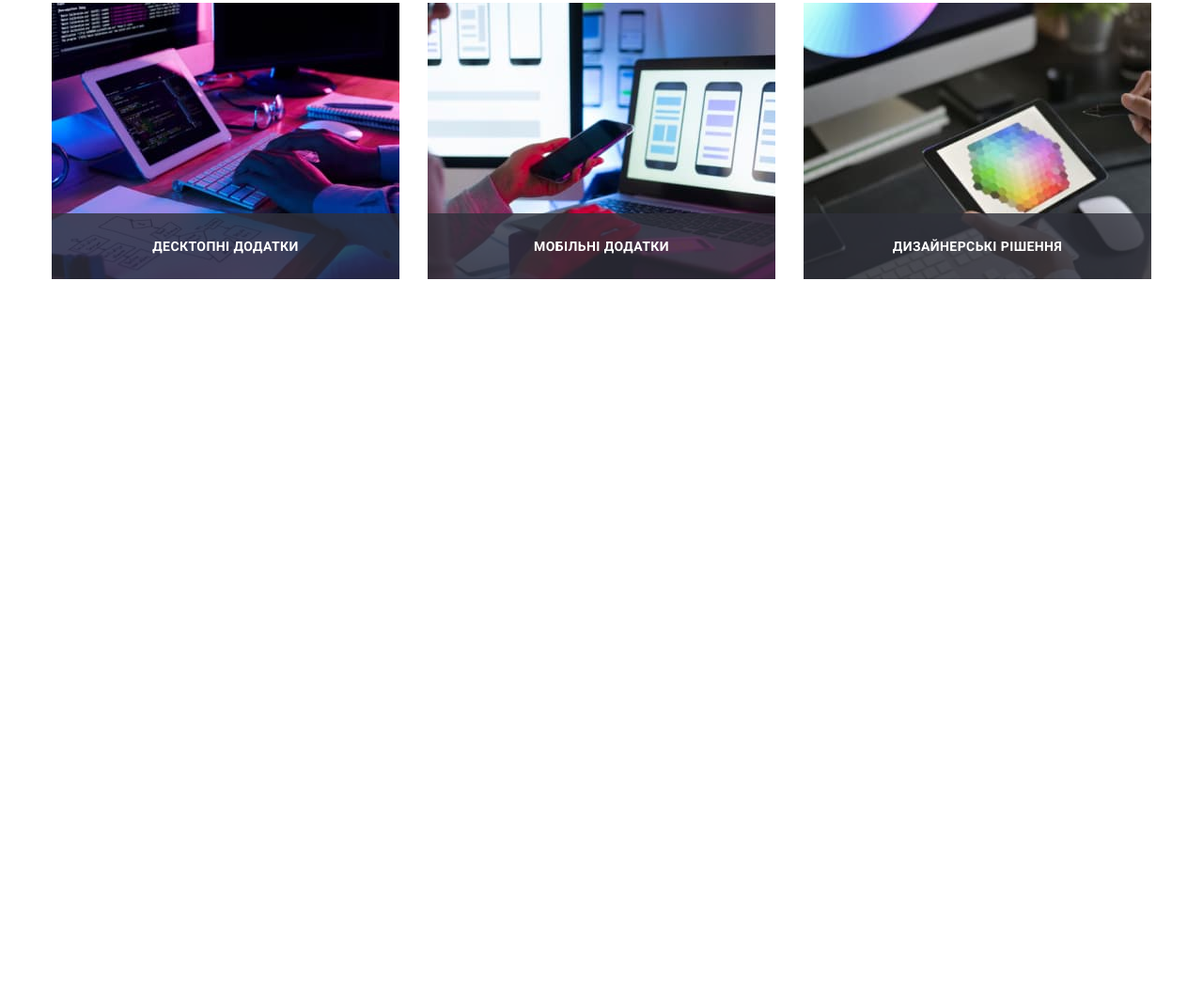
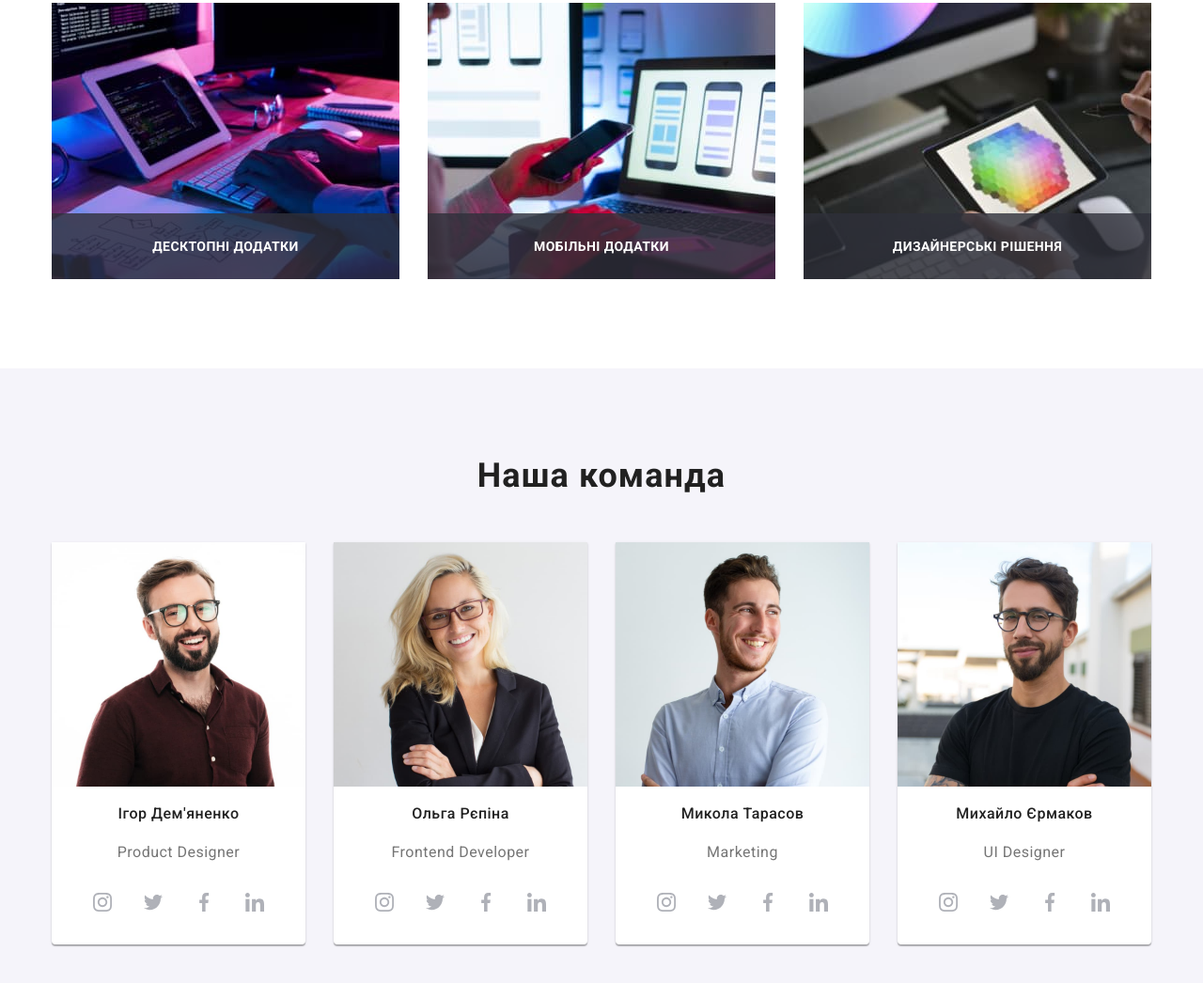
Before and after one commit to LidiiaPopadiuk/WebStudio-SCSS, a plain HTML site: page index.html in a window 1280 px wide. Shown: the part 1248-2294 px from the top of the page at 94% size. Before the commit the page ends 1640 px from the top, so only its background shows below. Drawn offline with nearby package versions, Linux system fonts and the light colour scheme.

Commit message:
feat:change html

```diff
--- a/index.html
+++ b/index.html
@@ -176,7 +176,7 @@
           </ul>
         </div>
       </section>
-      <!-- <section class="people">
+      <section class="people">
         <div class="container">
           <h2 class="people__title">Наша команда</h2>
           <ul class="people__list">
@@ -627,7 +627,7 @@
           </ul>
         </div>
       </section>
-      <section class="client">
+      <!-- <section class="client">
         <div class="container">
           <h2 class="client__title">Постійні клієнти</h2>
           <ul class="client__list">
--- a/scss/components/_people.scss
+++ b/scss/components/_people.scss
@@ -13,11 +13,15 @@
   }
   &__title {
     text-align: center;
-    font-size: 36px;
+    font-size: 28px;
     font-weight: 700;
-    letter-spacing: 1.08px;
+    letter-spacing: 0.84px;
     margin: 0;
     color: $color-subtitle;
+    @media (min-width: 1200px) {
+      font-size: 36px;
+      letter-spacing: 1.08px;
+    }
   }
   &__name {
     text-align: center;
--- a/scss/components/_subtitle.scss
+++ b/scss/components/_subtitle.scss
@@ -1,5 +1,8 @@
 .subtitle {
-    padding: 88px 0px 94px 0px;
+    padding: 88px 0px 60px 0px;
+    @media (min-width: 1200px) {
+      padding: 88px 0px 94px 0px;
+    }
     &__item {
           width: 100%;
 
```
Also changed, not shown: css/style.min.css.
